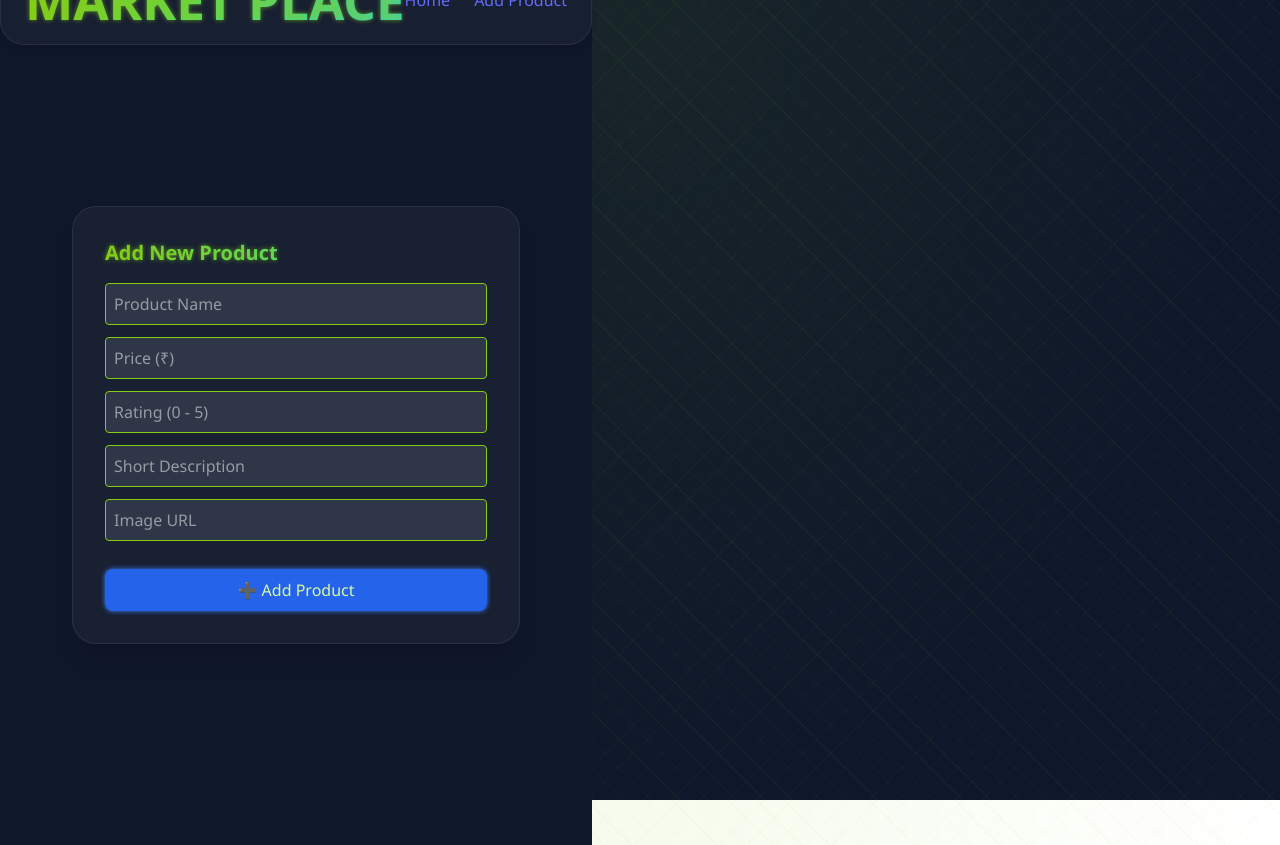
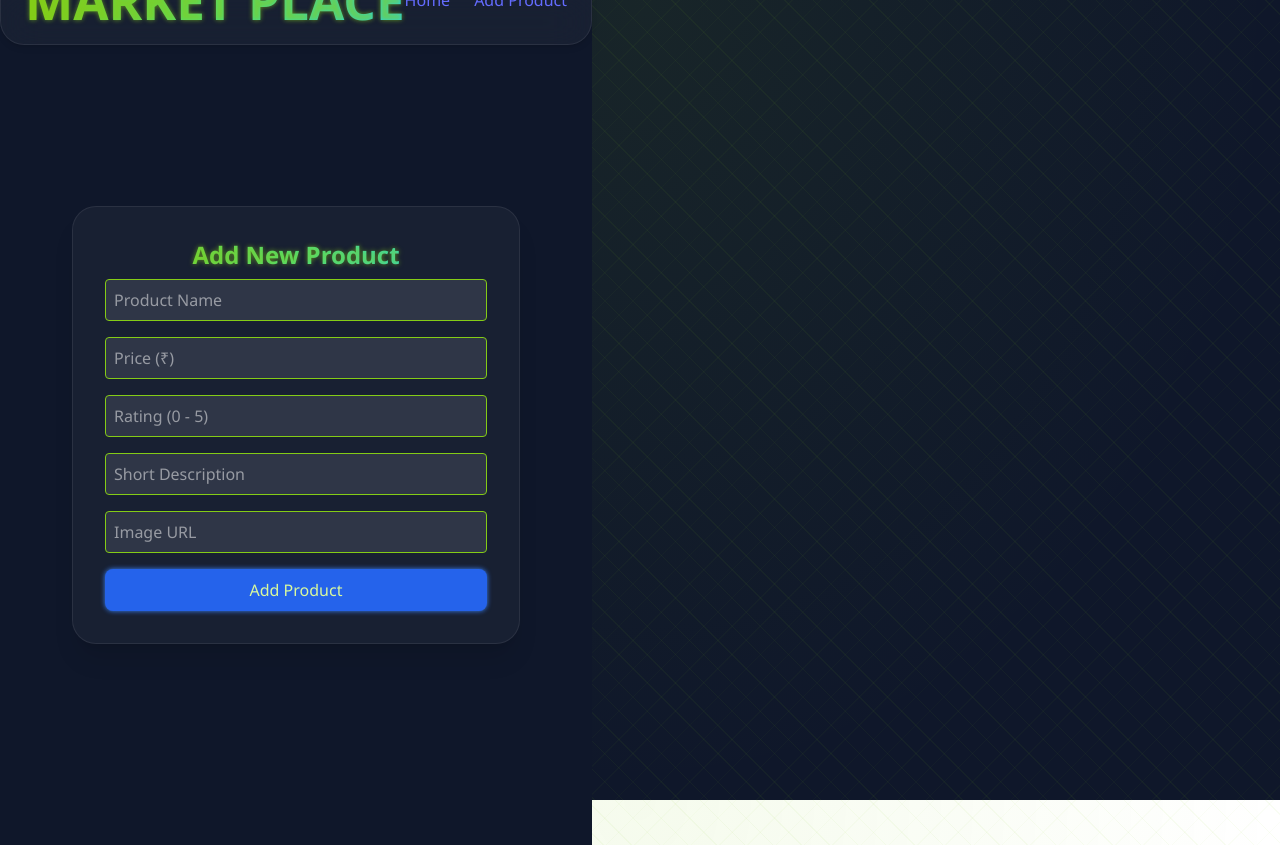
Before and after one commit to MANDO-lab/cc7165524, a React (Vite) app in the folder client/: page /add in a window 1280 px wide. Built offline with nearby package versions, Linux system fonts and the light colour scheme.

Commit message:
project before deployment

```diff
--- a/client/src/components/ProductForm.jsx
+++ b/client/src/components/ProductForm.jsx
@@ -19,7 +19,9 @@ function ProductForm({ onAdd, initialData }) {
 
   const handleSubmit = (e) => {
     e.preventDefault();
-    if (!form.name || !form.price) return alert("Name and Price are required");
+    if (!form.name || !form.price) {
+      return alert("Name and Price are required");
+    }
     onAdd(form);
     if (!initialData) {
       setForm({ name: "", price: "", rating: "", description: "", image: "" });
@@ -27,15 +29,58 @@ function ProductForm({ onAdd, initialData }) {
   };
 
   return (
-    <form onSubmit={handleSubmit} className="glass p-8 shadow-xl rounded-2xl max-w-md mx-auto fade-scale">
-      <h2 className="text-xl font-bold mb-4 text-lime-300">{initialData ? "Edit Product" : "Add New Product"}</h2>
-      <input className="w-full p-2 border mb-3 rounded bg-white text-black" type="text" name="name" placeholder="Product Name" value={form.name} onChange={handleChange} required />
-      <input className="w-full p-2 border mb-3 rounded bg-white text-black" type="number" name="price" placeholder="Price (₹)" value={form.price} onChange={handleChange} required />
-      <input className="w-full p-2 border mb-3 rounded bg-white text-black" type="number" step="0.1" max="5" name="rating" placeholder="Rating (0 - 5)" value={form.rating} onChange={handleChange} />
-      <input className="w-full p-2 border mb-3 rounded bg-white text-black" type="text" name="description" placeholder="Short Description" value={form.description} onChange={handleChange} />
-      <input className="w-full p-2 border mb-3 rounded bg-white text-black" type="url" name="image" placeholder="Image URL" value={form.image} onChange={handleChange} />
-      <button type="submit" className="bg-blue-500 text-white py-2 px-4 rounded-xl button-glow w-full mt-4">
-        {initialData ? "💾 Update Product" : "➕ Add Product"}
+    <form onSubmit={handleSubmit} className="glass text-white p-8 rounded-xl shadow-xl max-w-md mx-auto fade-scale space-y-4">
+      <h2 className="text-2xl font-bold text-center text-lime-400 mb-2">
+        {initialData ? "Edit Product" : "Add New Product"}
+      </h2>
+
+      <input
+        className="w-full p-2 rounded"
+        type="text"
+        name="name"
+        placeholder="Product Name"
+        value={form.name}
+        onChange={handleChange}
+        required
+      />
+      <input
+        className="w-full p-2 rounded"
+        type="number"
+        name="price"
+        placeholder="Price (₹)"
+        value={form.price}
+        onChange={handleChange}
+        required
+      />
+      <input
+        className="w-full p-2 rounded"
+        type="number"
+        step="0.1"
+        max="5"
+        name="rating"
+        placeholder="Rating (0 - 5)"
+        value={form.rating}
+        onChange={handleChange}
+      />
+      <input
+        className="w-full p-2 rounded"
+        type="text"
+        name="description"
+        placeholder="Short Description"
+        value={form.description}
+        onChange={handleChange}
+      />
+      <input
+        className="w-full p-2 rounded"
+        type="url"
+        name="image"
+        placeholder="Image URL"
+        value={form.image}
+        onChange={handleChange}
+      />
+
+      <button type="submit" className="button-glow w-full">
+        {initialData ? "Update Product" : "Add Product"}
       </button>
     </form>
   );
--- a/client/src/pages/AddProduct.jsx
+++ b/client/src/pages/AddProduct.jsx
@@ -14,7 +14,7 @@ function AddProduct() {
   };
 
   return (
-    <div>
+    <div className="fade-in">
       <ProductForm onAdd={handleAdd} />
     </div>
   );
```
